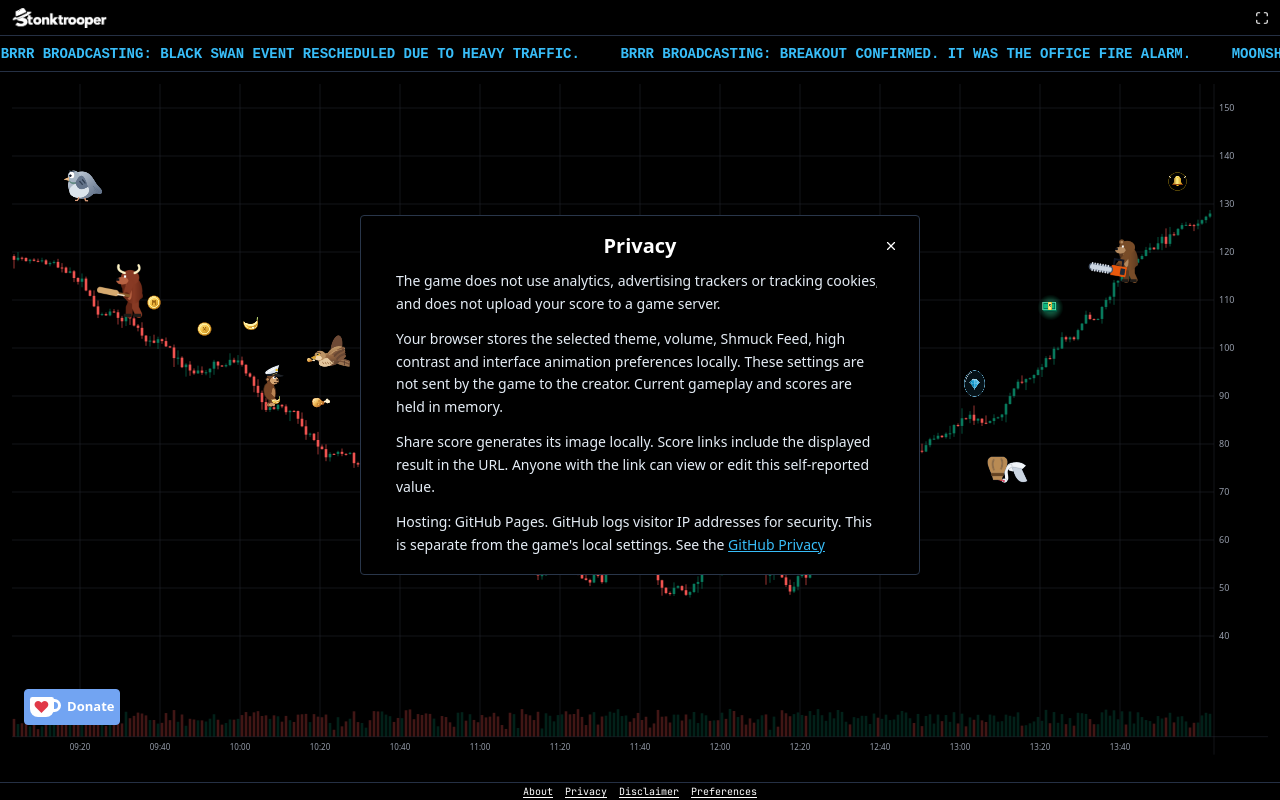
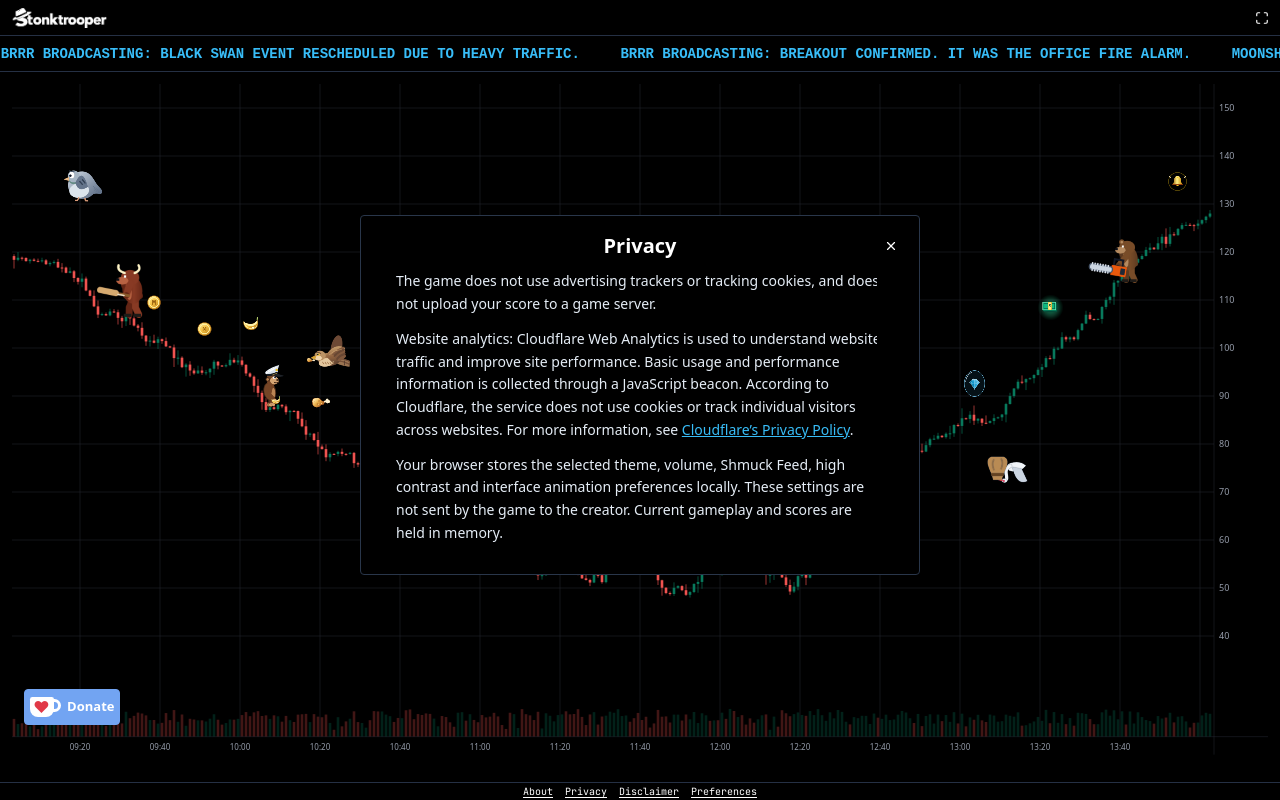
Before and after one commit to MartinByalov/stonktrooper, a React (Vite) app: page / in a window 1280 px wide. Both pictures are taken after a click on the button "Privacy". Built offline with nearby package versions, Linux system fonts and the light colour scheme.

Commit message:
Add Cloudflare Web Analytics
Enable Cloudflare’s analytics beacon and update the privacy notice to disclose website usage and performance data collection.

```diff
--- a/index.html
+++ b/index.html
@@ -17,5 +17,8 @@
   <body class="bg-[var(--bg)] text-[var(--text)] antialiased select-none selection:bg-[#55d6ae]/30 selection:text-[#55d6ae]">
     <div id="root"></div>
     <script type="module" src="/src/main.tsx"></script>
+    <!-- Cloudflare Web Analytics -->
+    <script type="module" src="https://static.cloudflareinsights.com/beacon.min.js" data-cf-beacon='{"token": "d8805f1a6a204e5cb3c2f437cd1d31d3"}'></script>
+    <!-- End Cloudflare Web Analytics -->
   </body>
 </html>
--- a/src/SiteFooter.tsx
+++ b/src/SiteFooter.tsx
@@ -129,7 +129,8 @@ export function SiteFooter({ onOpen, theme, section, setSection, volume, onVolum
             {message && <p role="status">{message}</p>}
           </div>}
           {section === 'Privacy' && <>
-            <p>The game does not use analytics, advertising trackers or tracking cookies, and does not upload your score to a game server.</p>
+            <p>The game does not use advertising trackers or tracking cookies, and does not upload your score to a game server.</p>
+            <p>Website analytics: Cloudflare Web Analytics is used to understand website traffic and improve site performance. Basic usage and performance information is collected through a JavaScript beacon. According to Cloudflare, the service does not use cookies or track individual visitors across websites. For more information, see <a className="underline text-[#38bdf8]" href="https://www.cloudflare.com/privacypolicy/" target="_blank" rel="noopener noreferrer">Cloudflare’s Privacy Policy</a>.</p>
             <p>Your browser stores the selected theme, volume, Shmuck Feed, high contrast and interface animation preferences locally. These settings are not sent by the game to the creator. Current gameplay and scores are held in memory.</p>
             <p>Share score generates its image locally. Score links include the displayed result in the URL. Anyone with the link can view or edit this self-reported value.</p>
             <p>Hosting: GitHub Pages. GitHub logs visitor IP addresses for security. This is separate from the game's local settings. See the <a className="underline text-[#38bdf8]" href="https://docs.github.com/en/site-policy/privacy-policies/github-general-privacy-statement" target="_blank" rel="noopener noreferrer">GitHub Privacy Statement</a>.</p>
```
